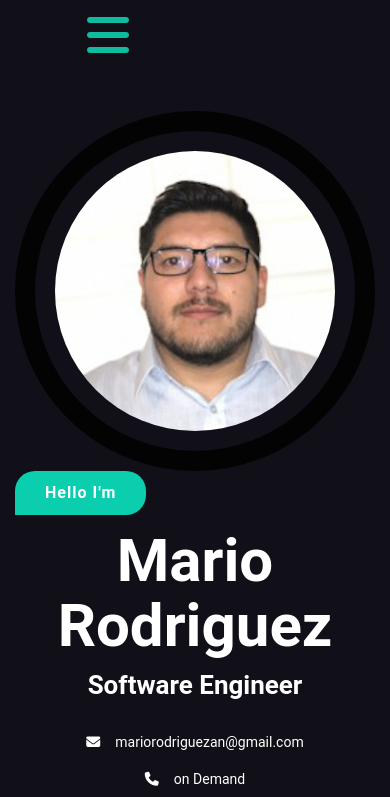
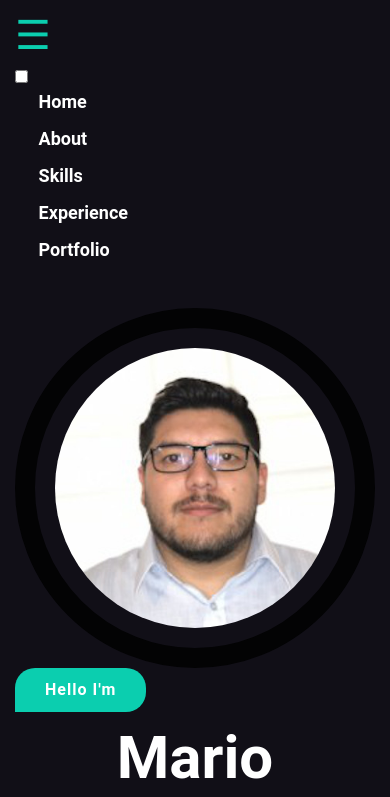
Before and after one commit to MarioR9/PortfolioV3, a React (Create React App) app: page / in a window 390 px wide. Shown: the top 797 px of the page. Built offline with nearby package versions, Linux system fonts and the light colour scheme.

Commit message:
burger menu added

```diff
--- a/src/components/Navigation.jsx
+++ b/src/components/Navigation.jsx
@@ -2,27 +2,27 @@ import React from "react";
 import "../css/Navigation.css";
 import Logo from "../assets/Mlogo2.png";
 import { Link } from "react-scroll";
+import { Container } from "react-bootstrap";
 
 const Navigation = () => {
   const links = ["Home", "About", "Skills", "Experience", "Portfolio"];
 
   return (
     <div className="nav">
+      <Container>
       <div>
-        <div className="nav__menu">
-          <i className="fas fa-bars"></i>
-        </div>
-      </div>
-      <div>
-        <div>
           <a href="/home">
             <img className="nav__logo" src={Logo} alt="logo" />
           </a>
+      </div>
+      <div >
+          <label className="nav__menu" for='toggle'>&#9776;</label>
+          <input type='checkbox' id='toggle'></input>
         </div>
-      </div>
-      <div className="nav__links">
+      <div >
         {links.map((link) => (
           <Link
+            className="nav__links"
             key={link}
             to={link.toLowerCase()}
             offset={-100}
@@ -34,6 +34,7 @@ const Navigation = () => {
           </Link>
         ))}
       </div>
+      </Container>
     </div>
   );
 };
--- a/src/components/Portfolio.jsx
+++ b/src/components/Portfolio.jsx
@@ -30,7 +30,7 @@ const Portfolio = () => {
         data-aos-delay="30"
         data-aos-easing="ease-in-out"
         data-aos-offset="200"
-        data-aos-duration="1500"
+        data-aos-duration="1200"
       >
         <div className="portfolio">
           <div className="portfolio__header">
@@ -43,7 +43,7 @@ const Portfolio = () => {
                 data-aos-delay="30"
                 data-aos-easing="ease-in-out"
                 data-aos-offset="200"
-                data-aos-duration="1500"
+                data-aos-duration="1200"
                 key={page}
               >
                 <img className="portfolio__img" src={page} alt={page} />
--- a/src/css/Navigation.css
+++ b/src/css/Navigation.css
@@ -1,25 +1,19 @@
 .nav {
-  justify-content: space-around;
-  align-items: center;
-  margin: auto;
   background-color: #110f17;
   position: sticky;
   top: 0;
   z-index: 100;
 }
 .nav__logo {
-  margin-left: 14vw;
-  height: 80px;
+  height: 60px;
   object-fit: contain;
 }
 .nav__menu {
   display: none;
 }
 .nav__links {
-  margin-right: 13%;
   display: flex;
-  justify-content: space-between;
-  align-items: center;
+  float: right;
 }
 
 .nav__links li {
@@ -40,20 +34,37 @@
 .nav__links a {
   color: transparent;
 }
+.nav__menu {
+  width: 26px;
+  margin: 0 40px 0 0;
+  font-size: 40px;
+  line-height: 70px;
+  display: none;
+  color: #0bceaf;
+}
+
+#toggle{
+  display: flex;
+}
 
 @media screen and (max-width: 768px) {
-  .nav__links {
-    display: none;
-  }
   .nav__logo {
     display: none;
   }
   .nav__menu {
-    display: inline;
-    justify-content: left;
-    margin: auto;
-    font-size: 3em;
-    color: #11bb9f;
+    display: block;
+    cursor: pointer;
+  }
+  .nav__links {
+    text-align: center;
+    width: 100%;
+    padding: 1%;
+    margin: 0;
+    display: flex;
+  }
+
+  #toggle:checked + .nav__links{
+    display: block;
   }
   .nav {
     background-color: #110f17;
@@ -61,4 +72,5 @@
     top: 0;
     z-index: 100;
   }
+
 }
```
